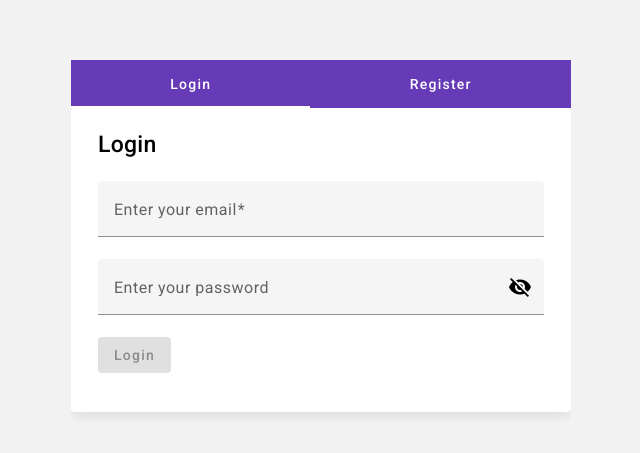
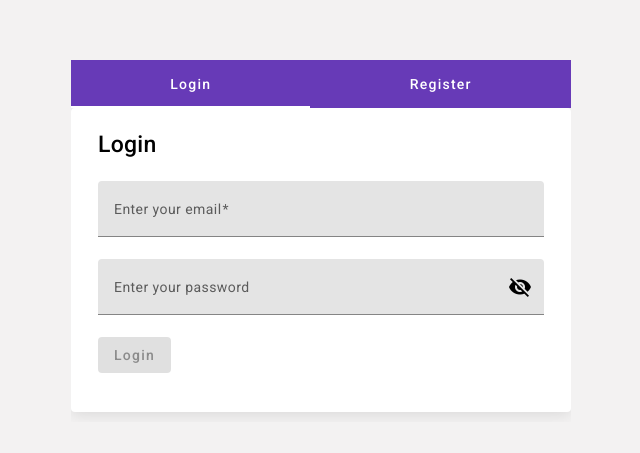
Before and after one commit to hariskhanmetis/employee-management-system-with-auth, an Angular app: page /login in a window 1280 px wide. Shown: the part 159-612 px from the top of the page, without its empty margins (319-959 px from the left). Built offline with nearby package versions, Linux system fonts and the light colour scheme.

Commit message:
Added a menu button to slide toogle the sidenav.

```diff
--- a/src/app/employee-details/employee-details.component.html
+++ b/src/app/employee-details/employee-details.component.html
@@ -1,7 +1,7 @@
-<app-nav></app-nav>
+<app-nav (toggleDrawer)="toggleSidenav()"></app-nav>
 
-<mat-drawer-container class="container">
-    <mat-drawer mode="side" opened class="side-menu">
+<mat-drawer-container class="container" [hasBackdrop]="false">
+    <mat-drawer #drawer mode="side" opened class="side-menu">
         <mat-nav-list dense>
             <mat-list-item>
                 <a [routerLink]="['table']">
@@ -28,7 +28,9 @@
             </mat-list-item>
         </mat-nav-list>
     </mat-drawer>
+
     <mat-drawer-content>
         <router-outlet></router-outlet>
     </mat-drawer-content>
+
 </mat-drawer-container>
--- a/src/app/employee-details/employee-details.component.ts
+++ b/src/app/employee-details/employee-details.component.ts
@@ -3,6 +3,8 @@ import { ActivatedRoute } from '@angular/router';
 import { Employee } from '../models/employee.model';
 import { EmployeeService } from '../services/employee.service';
 import { ColorModeService } from '../services/color-mode.service';
+import { ViewChild } from '@angular/core';
+import { MatDrawer } from '@angular/material/sidenav';
 
 @Component({
   selector: 'app-employee-details',
@@ -14,11 +16,17 @@ export class EmployeeDetailsComponent implements OnInit {
   panelOpenState = false;
   isDarkMode = false;
 
+  @ViewChild('drawer') drawer!: MatDrawer;
+
   constructor(
     private employeeService: EmployeeService,
     private colorModeService: ColorModeService,
     private route: ActivatedRoute
   ) {}
+
+  toggleSidenav() {
+    this.drawer.toggle();
+  }
 
   toggleDarkMode() {
     this.isDarkMode = !this.isDarkMode;
--- a/src/app/nav/nav.component.css
+++ b/src/app/nav/nav.component.css
@@ -1,5 +1,5 @@
 mat-toolbar  {
-    height: 47px;
+    height: 49px;
     justify-content:space-between;
     position: fixed;
     top: 0;
@@ -12,9 +12,20 @@ mat-toolbar  {
     font-style: italic;
     font-weight: 400;
     font-size: 17px;
-    margin-left: -10px;
+}
+
+.name-span {
+    margin-right: 54rem;
 }
 
 .notifi {
     font-size: 22px;
 }
+
+.menu-toogle-btn {
+    background-color: #7d50cd99;
+}
+
+.menu-toogle-btn:hover {
+    background-color: #512da8;
+}
--- a/src/app/nav/nav.component.html
+++ b/src/app/nav/nav.component.html
@@ -1,4 +1,7 @@
 <mat-toolbar color="primary">
+    <button mat-icon-button (click)="toggleDrawer.emit()" class="menu-toogle-btn">
+        <mat-icon class="menu-icon">menu</mat-icon>
+    </button>
     <span class="name-span">Employee Management System</span>
     <div class="icons">
         <button mat-icon-button [matMenuTriggerFor]="notificationMenu">
--- a/src/app/nav/nav.component.ts
+++ b/src/app/nav/nav.component.ts
@@ -4,6 +4,8 @@ import { MatDialog } from '@angular/material/dialog';
 import { LogoutDialogComponent } from '../logout-dialog/logout-dialog.component';
 import { Router } from '@angular/router';
 import { NotificationService } from '../services/notification.service';
+import { Output } from '@angular/core';
+import { EventEmitter } from '@angular/core';
 
 @Component({
   selector: 'app-nav',
@@ -12,6 +14,7 @@ import { NotificationService } from '../services/notification.service';
 })
 export class NavComponent implements OnInit {
   notifications: string[] = [];
+  @Output() toggleDrawer = new EventEmitter<void>();
 
   constructor (
     private notificationService: NotificationService,
--- a/src/styles.css
+++ b/src/styles.css
@@ -3,6 +3,12 @@
 html,
 body {
     height: 100%;
+    --mdc-filled-text-field-container-color: rgb(228, 228, 228);
+    --mdc-filled-text-field-label-text-size: 14px;
+}
+
+.mat-mdc-text-field-wrapper {
+    width: 50%;
 }
 
 body {
@@ -10,7 +16,39 @@ body {
     font-family: Roboto, "Helvetica Neue", sans-serif;
 }
 
+body.dark-mode .mdc-text-field--outlined:not(.mdc-text-field--disabled) .mdc-text-field__input {
+   color: white;
+}
+
 /* Dark Mode Styles */
+body.dark-mode .mat-mdc-dialog-container .mdc-dialog__surface {
+    background-color: #363636;
+}
+
+body.dark-mode .mat-mdc-dialog-container .mdc-dialog__content {
+    color: white;
+}
+
+body.dark-mode .mat-mdc-select-value-text {
+    color: white;
+}
+
+body.dark-mode .mat-mdc-select-arrow {
+    color: white;
+}
+
+body.dark-mode .mat-mdc-form-field .mdc-text-field--outlined .mdc-notched-outline--upgraded .mdc-floating-label--float-above {
+    color: white;
+}
+
+body.dark-mode .mdc-button__label {
+    color: white;
+}
+
+body.dark-mode .mat-mdc-dialog-container .mdc-dialog__title {
+    color: white;
+}
+
 body.dark-mode {
     background-color: #1d1d1d;
 }
@@ -29,7 +67,7 @@ body.dark-mode .mat-list-item a {
 }
 
 body.dark-mode .profile-img {
-    border: 3px solid black;
+    border: 3px solid rgb(161, 161, 161);
 }
 
 body.dark-mode .table-heading {
@@ -76,10 +114,6 @@ body.dark-mode .profile-container p {
     color: white;
 }
 
-body.dark-mode .manage-account-card {
-    background-color: #c7c7c7;
-}
-
 body.dark-mode mat-grid-list mat-card {
     background-color: transparent;
     color: white;
@@ -99,3 +133,62 @@ body.dark-mode mat-card:hover {
 body.dark-mode .mat-ripple-element {
     background-color: rgba(255, 255, 255, 0.3) !important;
 }
+
+body.dark-mode .mdc-tab__text-label {
+    color: white;
+}
+
+body.dark-mode .manage-account-card:hover {
+    background-color: #464646;
+}
+
+body.dark-mode .mat-mdc-tab-header {
+    --mdc-tab-indicator-active-indicator-color: white;
+}
+
+body.dark-mode .mat-mdc-tab-header:hover {
+    --mdc-tab-indicator-active-indicator-color: white;
+}
+
+body.dark-mode .mat-mdc-tab-group, .mat-mdc-tab-nav-bar {
+    --mdc-tab-indicator-active-indicator-color: #ffffff;
+    --mat-tab-header-active-label-text-color: #ffffff;
+    --mat-tab-header-active-focus-label-text-color: #ffffff;
+    --mat-tab-header-active-hover-label-text-color: #ffffff;
+    --mat-tab-header-active-focus-indicator-color: #ffffff;
+    --mat-tab-header-active-hover-indicator-color: #ffffff;
+    --mat-tab-header-inactive-hover-label-text-color: #ffffff;
+}
+
+body.dark-mode .manage-account-card {
+    background-color: #464646;
+}
+
+body.dark-mode .mat-mdc-card-title {
+    color: white;
+}
+
+body.dark-mode .mat-mdc-form-field-has-icon-suffix .mat-mdc-text-field-wrapper {
+    color: white;
+}
+
+body.dark-mode .mdc-text-field--outlined {
+    --mdc-outlined-text-field-outline-width: 1px;
+    --mdc-outlined-text-field-focus-outline-width: 2px;
+    --mdc-outlined-text-field-container-shape: 1px;
+    --mdc-outlined-text-field-outline-color: rgb(212, 212, 212);
+    --mdc-outlined-text-field-focus-outline-color: white;
+    --mdc-outlined-text-field-label-text-color: white;
+}
+
+body.dark-mode .mdc-text-field--filled:not(.mdc-text-field--disabled) {
+    background-color: rgb(143, 143, 143);
+}
+
+body.dark-mode .mdc-text-field--filled {
+    --mdc-filled-text-field-focus-active-indicator-color: rgb(143, 143, 143);
+}
+
+.mdc-text-field--filled:not(.mdc-text-field--disabled) {
+    background-color: #cbcbcb;
+}
```
